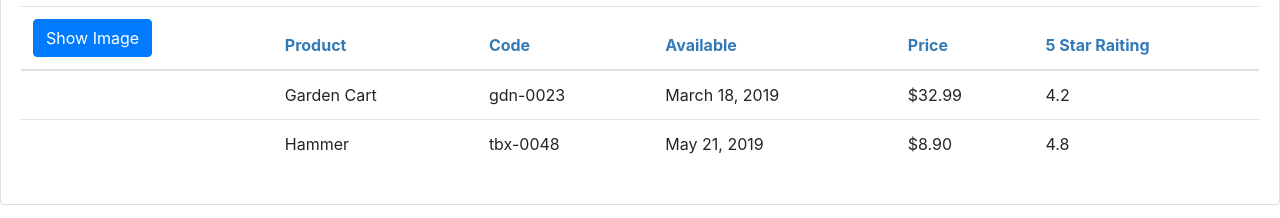
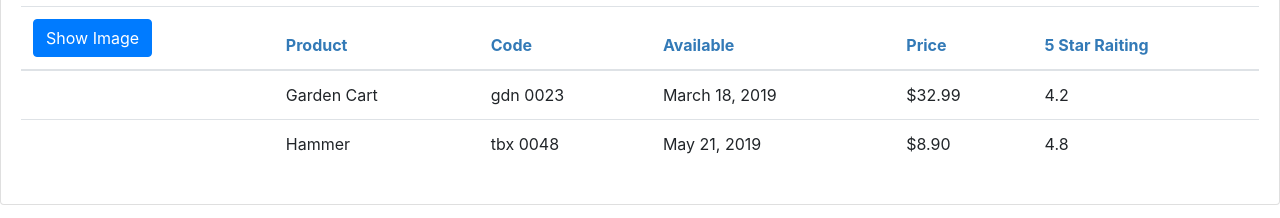
Before and after one commit to MihaiGaidau/angular_learning, an Angular app in the folder APM/: page / in a window 1280 px wide. Shown: the part 202-420 px from the top of the page. Built offline with nearby package versions, Linux system fonts and the light colour scheme.

Commit message:
07_06: Building custom pipes

```diff
--- a/APM/src/app/app.module.ts
+++ b/APM/src/app/app.module.ts
@@ -1,12 +1,15 @@
 import { BrowserModule } from '@angular/platform-browser';
 import { NgModule } from '@angular/core';
 import { FormsModule } from '@angular/forms';
+
 import { AppComponent } from './app.component';
 import { ProductListComponent } from './products/product-list.component';
+import { ConvertToSpacesPipe} from './shared/convert-to-spaces.pipe';
 @NgModule({
   declarations: [
     AppComponent,
-    ProductListComponent
+    ProductListComponent,
+    ConvertToSpacesPipe
   ],
   imports: [
     BrowserModule,
--- a/APM/src/app/products/product-list.component.html
+++ b/APM/src/app/products/product-list.component.html
@@ -37,7 +37,7 @@
                                 [style.width.px]='imageWidth' [style.margin.px]='imageMargin'>
                         </td>
                         <td>{{product.productName}}</td>
-                        <td>{{product.productCode | lowercase }}</td>
+                        <td>{{product.productCode | lowercase | convertToSpaces: '-' }}</td>
                         <td>{{product.releaseDate}}</td>
                         <td>{{product.price | currency:'USD':'symbol':'1.2-2' }}</td>
                         <td>{{product.starRating}}</td>
--- /dev/null
+++ b/APM/src/app/shared/convert-to-spaces.pipe.ts
@@ -0,0 +1,13 @@
+import {Pipe, PipeTransform} from '@angular/core'
+
+@Pipe({
+    name: 'convertToSpaces'
+
+})
+export class ConvertToSpacesPipe implements PipeTransform {
+
+    transform(value: string, character: string): string {
+       return value.replace(character, ' ');
+    }
+
+}
```
